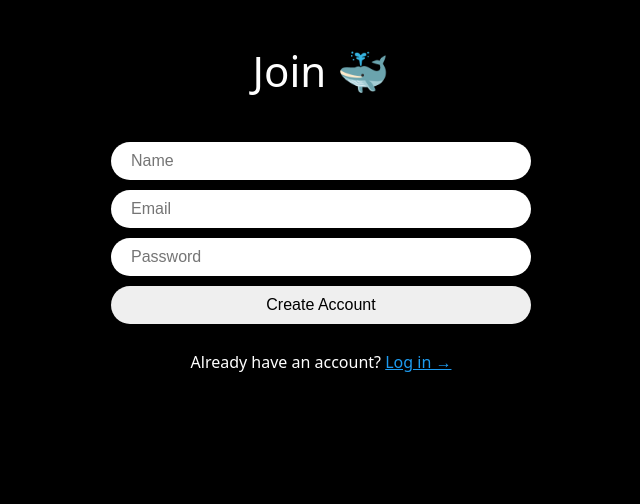
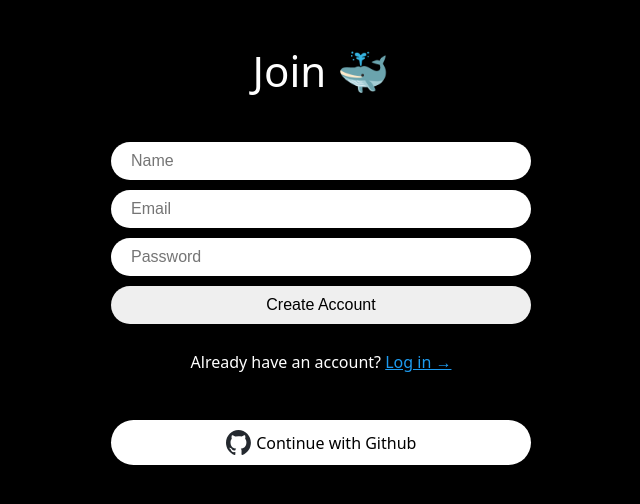
Before and after one commit to Jina2ee/jwitter, a React (Vite) app: page /create-account in a window 1280 px wide. Shown: the top 504 px of the page, without its empty margins (319-959 px from the left). Built offline with nearby package versions, Linux system fonts and the light colour scheme; no server answers; the HTML template or start-up script is replaced by a standard one.

Commit message:
connect github authentication

```diff
--- /dev/null
+++ b/src/components/github-btn.tsx
@@ -0,0 +1,43 @@
+
+
+import { GithubAuthProvider, signInWithRedirect } from "firebase/auth"
+import { styled } from "styled-components"
+import { auth } from "../firebase"
+import { useNavigate } from "react-router-dom"
+
+const Button = styled.span`
+  margin-top: 50px;
+  background-color: white;
+  font-weight: 500;
+  width: 100%;
+  color: black;
+  padding: 10px 20px;
+  border-radius: 50px;
+  border: 0;
+  display: flex;
+  gap: 5px;
+  align-items: center;
+  justify-content: center;
+  cursor: pointer;
+`
+const Logo = styled.img`
+  height: 25px;
+`
+
+export default function GithubButton(){
+  const navigate = useNavigate()
+  const onClick= async() => {
+    try {
+      const provider = new GithubAuthProvider()
+      await signInWithRedirect(auth, provider)
+      navigate("/")
+
+    } catch (error) {
+      console.error(error)
+    }
+  }
+  return <Button onClick={onClick}>
+    <Logo src="/github-logo.svg" />
+    Continue with Github
+  </Button>
+}
--- a/src/routes/create-account.tsx
+++ b/src/routes/create-account.tsx
@@ -4,6 +4,7 @@
 import { Link, useNavigate } from "react-router-dom"
 import { FirebaseError } from "firebase/app"
 import { Error, Form, Input, Switcher, Title, Wrapper } from "../components/auth-components"
+import GithubButton from "../components/github-btn"
 
 // const errors = {
 //   "auth/email-already-in-use": "That email already exists."
@@ -60,5 +61,6 @@
     <Switcher>
       Already have an account? <Link to="/login">Log in &rarr;</Link>
     </Switcher>
+    <GithubButton />
   </Wrapper>
 }
--- a/src/routes/login.tsx
+++ b/src/routes/login.tsx
@@ -4,6 +4,7 @@
 import { Link, useNavigate } from "react-router-dom"
 import { FirebaseError } from "firebase/app"
 import { Error, Form, Input, Switcher, Title, Wrapper } from "../components/auth-components"
+import GithubButton from "../components/github-btn"
 
 // const errors = {
 //   "auth/email-already-in-use": "That email already exists."
@@ -53,5 +54,6 @@
     <Switcher>
       Don't have an account? <Link to="/create-account">Create one &rarr;</Link>
     </Switcher>
+    <GithubButton />
   </Wrapper>
 }
```
Also changed, not shown: public/github-logo.svg (added).
